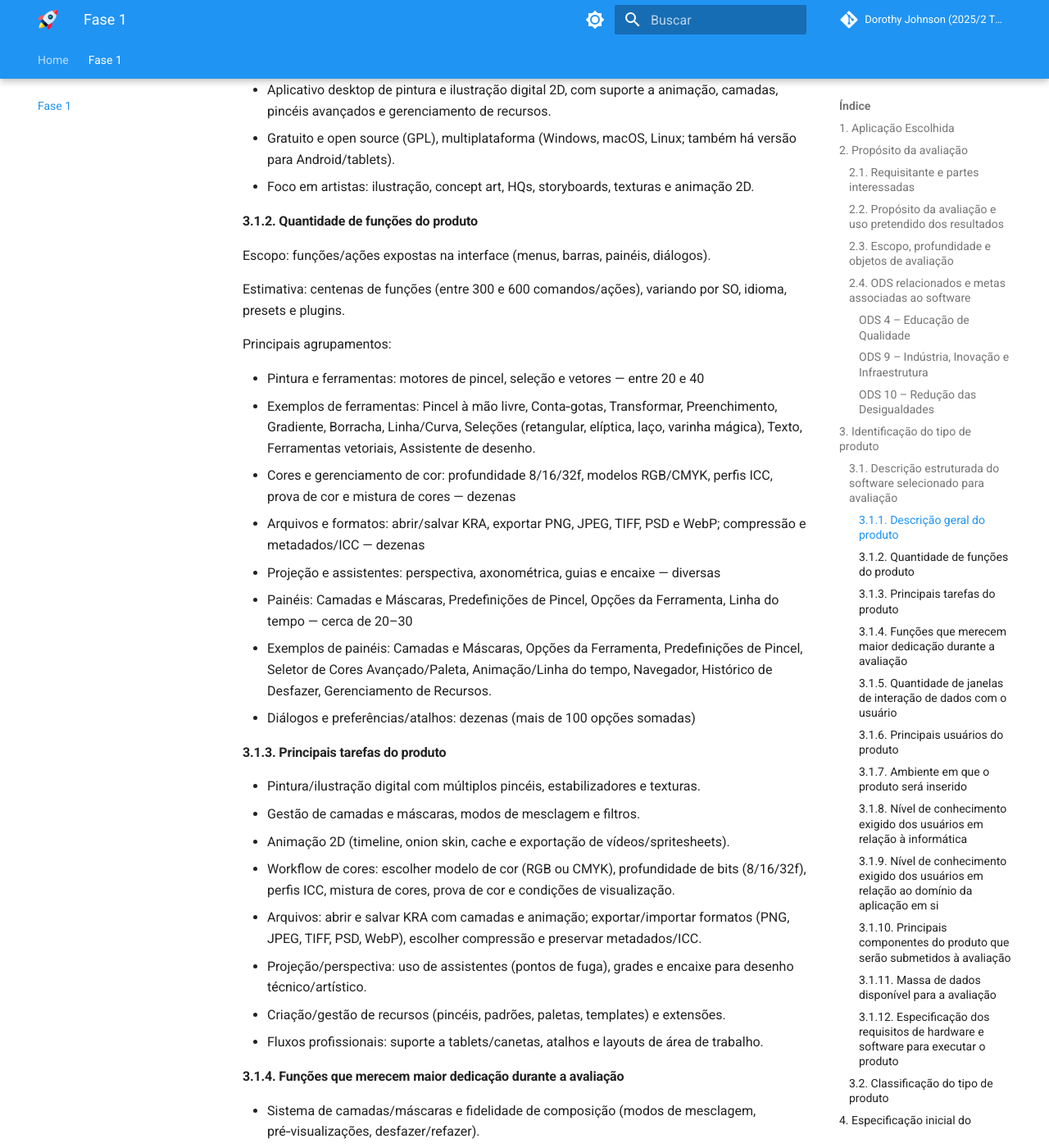
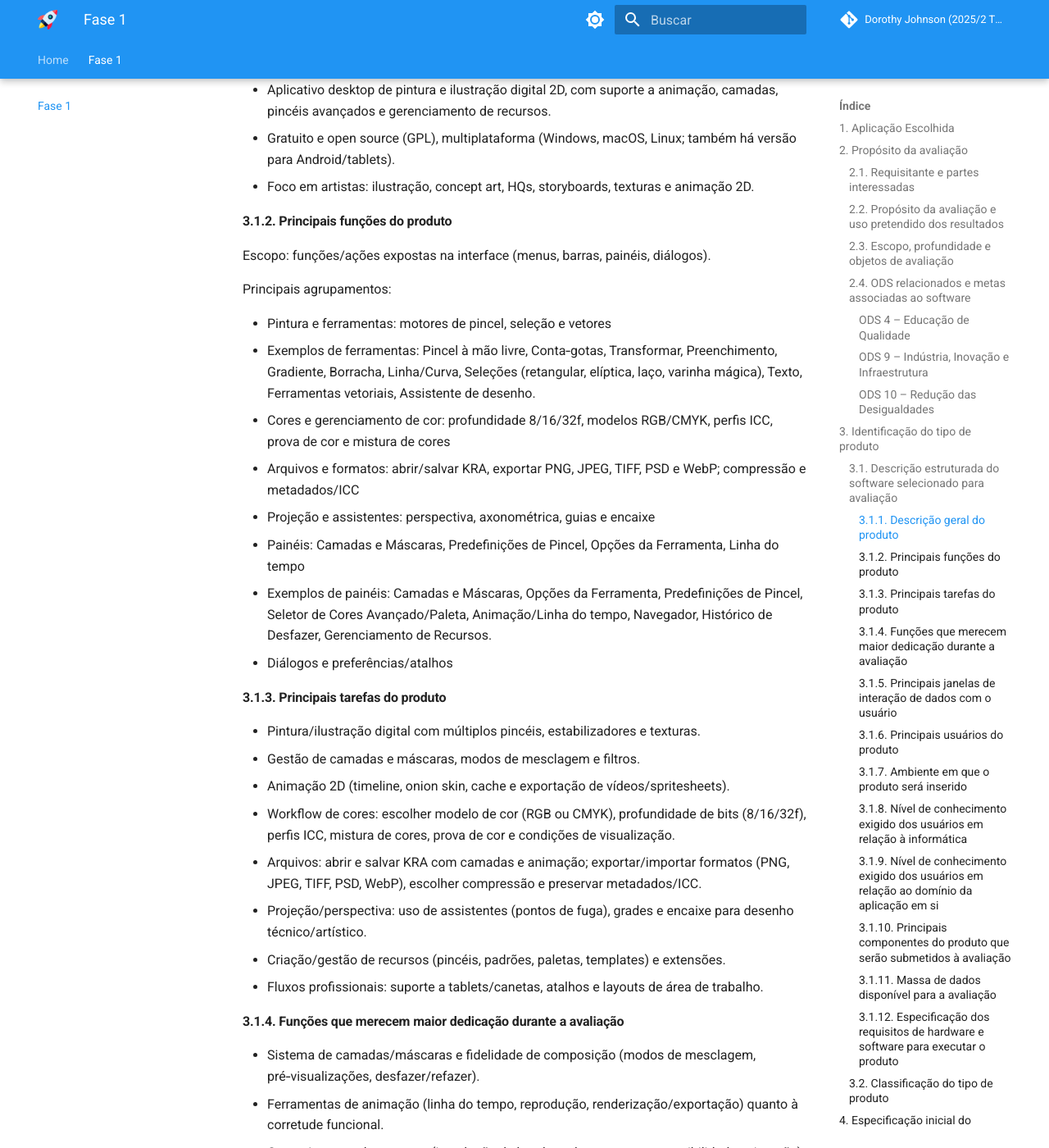
Before and after one commit to FCTE-Qualidade-de-Software-1/2025-2_T02_DOROTHY-JOHNSON, an MkDocs documentation site: the page built from docs/fase1/execucaoFase1.md, in a window 1280 px wide and 1400 px high, scrolled down 3801 px. Shown: the whole window at 82% size. Built offline with MkDocs 1.6.1 and Material for MkDocs 9.7.7, drawn with Linux system fonts in a browser that asks for light colours; comment, search, counter and statistics services are not loaded; some of the changed text lies outside the part shown.

Commit message:
fix: remoção da quantidade de funções e janelas no tópico 3.1

```diff
--- a/docs/fase1/execucaoFase1.md
+++ b/docs/fase1/execucaoFase1.md
@@ -107,22 +107,20 @@
 - Gratuito e open source (GPL), multiplataforma (Windows, macOS, Linux; também há versão para Android/tablets).
 - Foco em artistas: ilustração, concept art, HQs, storyboards, texturas e animação 2D.
 
-#### 3.1.2. Quantidade de funções do produto
+#### 3.1.2. Principais funções do produto
 
 Escopo: funções/ações expostas na interface (menus, barras, painéis, diálogos).
 
-Estimativa: centenas de funções (entre 300 e 600 comandos/ações), variando por SO, idioma, presets e plugins.
-
 Principais agrupamentos:
 
-  - Pintura e ferramentas: motores de pincel, seleção e vetores — entre 20 e 40
+  - Pintura e ferramentas: motores de pincel, seleção e vetores
   - Exemplos de ferramentas: Pincel à mão livre, Conta‑gotas, Transformar, Preenchimento, Gradiente, Borracha, Linha/Curva, Seleções (retangular, elíptica, laço, varinha mágica), Texto, Ferramentas vetoriais, Assistente de desenho.
-  - Cores e gerenciamento de cor: profundidade 8/16/32f, modelos RGB/CMYK, perfis ICC, prova de cor e mistura de cores — dezenas
-  - Arquivos e formatos: abrir/salvar KRA, exportar PNG, JPEG, TIFF, PSD e WebP; compressão e metadados/ICC — dezenas
-  - Projeção e assistentes: perspectiva, axonométrica, guias e encaixe — diversas
-  - Painéis: Camadas e Máscaras, Predefinições de Pincel, Opções da Ferramenta, Linha do tempo — cerca de 20–30
+  - Cores e gerenciamento de cor: profundidade 8/16/32f, modelos RGB/CMYK, perfis ICC, prova de cor e mistura de cores
+  - Arquivos e formatos: abrir/salvar KRA, exportar PNG, JPEG, TIFF, PSD e WebP; compressão e metadados/ICC
+  - Projeção e assistentes: perspectiva, axonométrica, guias e encaixe
+  - Painéis: Camadas e Máscaras, Predefinições de Pincel, Opções da Ferramenta, Linha do tempo
   - Exemplos de painéis: Camadas e Máscaras, Opções da Ferramenta, Predefinições de Pincel, Seletor de Cores Avançado/Paleta, Animação/Linha do tempo, Navegador, Histórico de Desfazer, Gerenciamento de Recursos.
-  - Diálogos e preferências/atalhos: dezenas (mais de 100 opções somadas)
+  - Diálogos e preferências/atalhos
 
 #### 3.1.3. Principais tarefas do produto
 
@@ -144,16 +142,16 @@
 - Formatos e metadados: compressão, preservação de conteúdo (camadas/alpha/animação), abertura em aplicativos de terceiros, como PSD, e ciclo ida‑e‑volta.
 - Assistentes/Projeção: qualidade do encaixe e previsibilidade das guias em cenários complexos.
 
-#### 3.1.5. Quantidade de janelas de interação de dados com o usuário
+#### 3.1.5. Principais janelas de interação de dados com o usuário
 
-Principais janelas/diálogos: mais de 20. Exemplos:
+Principais janelas/diálogos:
 
   - Tela de Boas‑Vindas, Novo Documento, Abrir/Salvar/Exportar, Preferências, Gerenciador de Recursos, Renderizar Animação/Importar Animação.
   - Editor de Pincéis, Propriedades de Camada, Seletor de Cores/Paletas.
   - Configurações de Tela/Canvas, Assistentes de Desenho, Gerenciador de Perfis de Cor.
   - Timeline/Animação (render/export), Filtros/Efeitos (configuração), Atalhos.
 
-Além disso, há dezenas de painéis interativos (Camadas, Predefinições de Pincel, Opções da Ferramenta, Navegador etc.).
+Além disso, há diversos de painéis interativos (Camadas, Predefinições de Pincel, Opções da Ferramenta, Navegador etc.).
 
 #### 3.1.6. Principais usuários do produto
 
```
